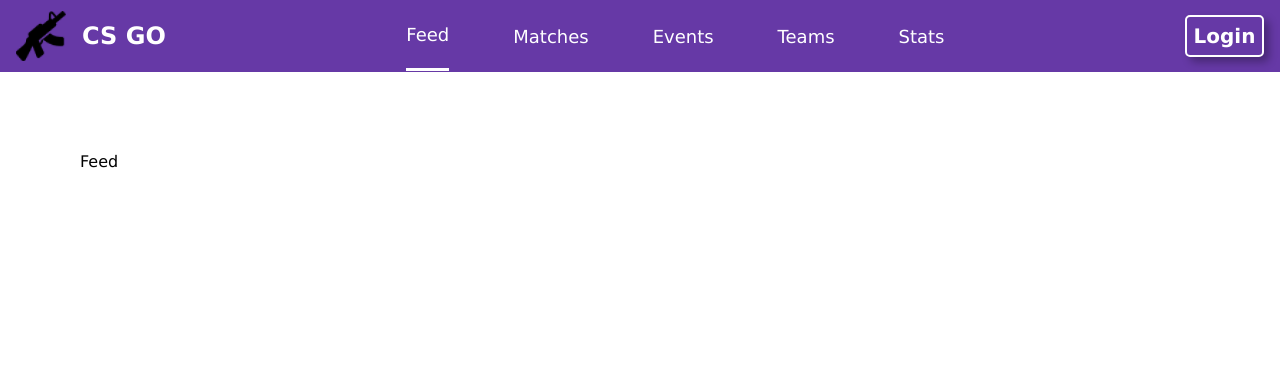
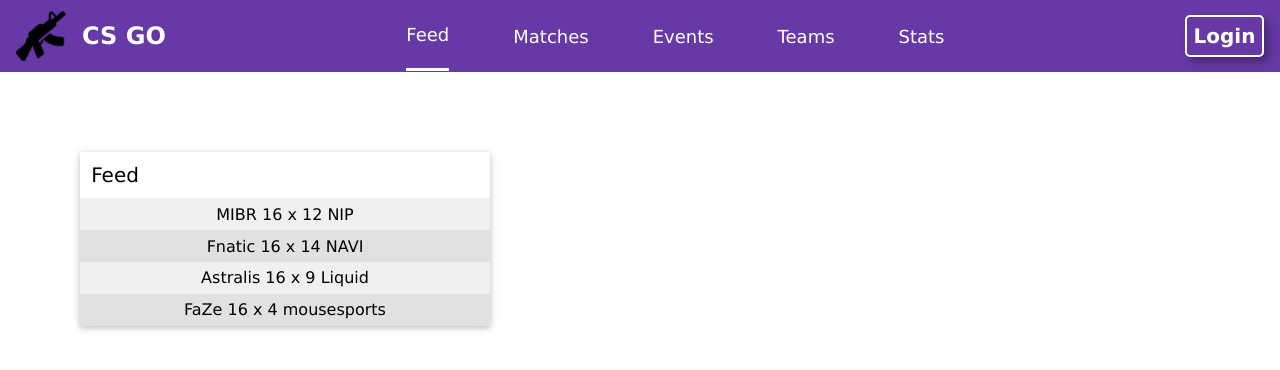
Before and after one commit to babugia/cs-web-styled-components, a React (Create React App) app: page / in a window 1280 px wide. Shown: the top 370 px of the page. Built offline with nearby package versions, Linux system fonts and the light colour scheme; the HTML template or start-up script is replaced by a standard one.

Commit message:
feat(Card): created Card component, and also CardTitle and CardContent
mock for Feed and used CardComponent to display Feed last matches values

```diff
--- a/src/Feed/Feed.jsx
+++ b/src/Feed/Feed.jsx
@@ -1,5 +1,16 @@
 import React from 'react';
+import Card from '../components/Card';
+import CardTitle from '../components/CardTitle';
+import CardContent from '../components/CardContent';
+import { lastMatches } from '../mocks/feed';
 
-const Feed = () => <div>Feed</div>;
+const Feed = () => (
+  <Card>
+    <CardTitle>Feed</CardTitle>
+    <CardContent displayValues={lastMatches} />
+  </Card>
+);
+
+// TODO: CardContent component, receiving array with data, color 1, color 2 (colors optional)
 
 export default Feed;
--- /dev/null
+++ b/src/components/Card.jsx
@@ -0,0 +1,15 @@
+import React, { memo } from 'react';
+import styled from 'styled-components';
+
+const Card = props => {
+  const { children, className } = props;
+
+  return <div className={className}>{children}</div>;
+};
+
+const StyledCard = styled(Card)`
+  width: ${props => props.cardWidth || '25.625rem'};
+  box-shadow: 0 2px 5px 0 rgba(0, 0, 0, 0.16), 0 2px 10px 0 rgba(0, 0, 0, 0.12);
+`;
+
+export default memo(StyledCard);
--- /dev/null
+++ b/src/components/CardContent.jsx
@@ -0,0 +1,31 @@
+import React, { memo } from 'react';
+import styled from 'styled-components';
+import { Link } from 'react-router-dom';
+
+const StyledDiv = styled.div`
+  display: flex;
+  justify-content: center;
+  width: 100%;
+  background: ${props =>
+    props.isEven ? 'rgba(196, 196, 196, 0.25)' : 'rgba(196, 196, 196, 0.5)'};
+`;
+
+const StyledValue = styled.span`
+  padding: 0.4rem;
+`;
+
+const CardContent = props => {
+  const { className, displayValues } = props;
+
+  return (
+    <div className={className}>
+      {displayValues.map((value, index) => (
+        <StyledDiv isEven={index % 2 === 0}>
+          <StyledValue>{value}</StyledValue>
+        </StyledDiv>
+      ))}
+    </div>
+  );
+};
+
+export default memo(CardContent);
--- /dev/null
+++ b/src/components/CardTitle.jsx
@@ -0,0 +1,16 @@
+import React, { memo } from 'react';
+import styled from 'styled-components';
+
+const CardTitle = props => {
+  const { children, className } = props;
+
+  return <p className={className}>{children}</p>;
+};
+
+const StyledCardTitle = styled(CardTitle)`
+  padding: 0.7rem;
+  margin-bottom: 0;
+  font-size: 20px;
+`;
+
+export default memo(StyledCardTitle);
--- /dev/null
+++ b/src/mocks/feed.js
@@ -0,0 +1,6 @@
+export const lastMatches = [
+  'MIBR 16 x 12 NIP',
+  'Fnatic 16 x 14 NAVI',
+  'Astralis 16 x 9 Liquid',
+  'FaZe 16 x 4 mousesports'
+];
```
